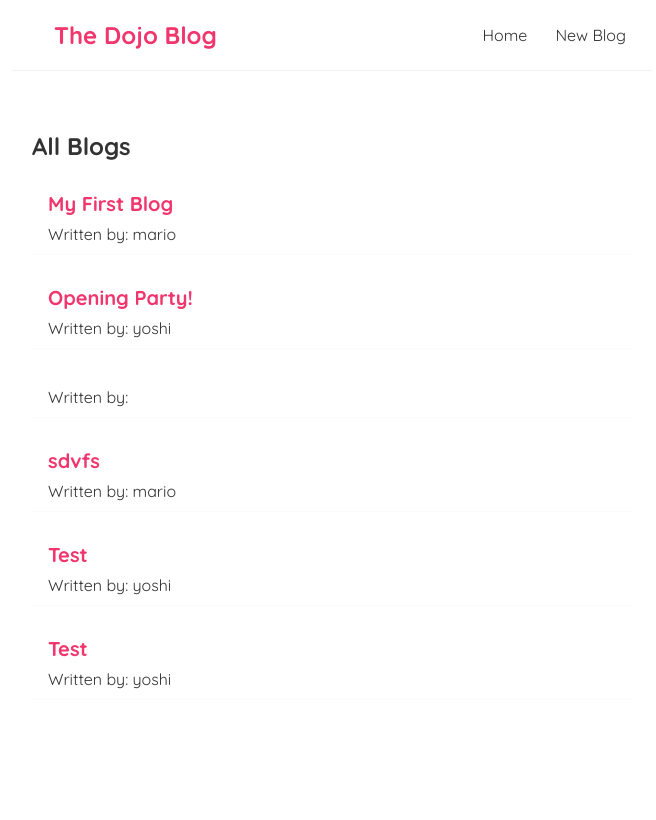
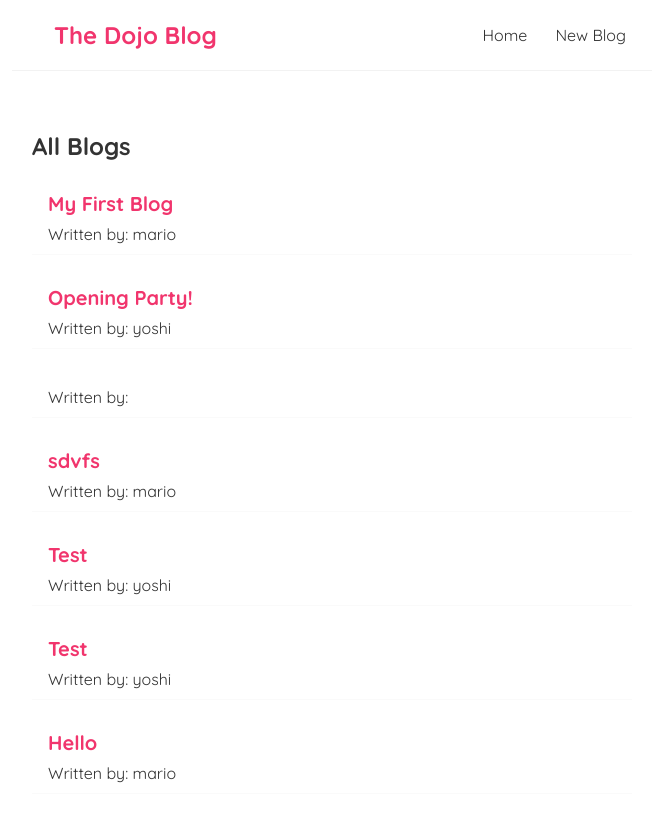
Before and after one commit to aleksandar-sokolov/dojo-blog, a React (Create React App) app: page / in a window 1280 px wide. Shown: the top 820 px of the page, without its empty margins (308-964 px from the left). Built offline with nearby package versions, Linux system fonts and the light colour scheme; data requests are answered from the project's data file.

Commit message:
Redirect to Home Page after new blog created

```diff
--- a/data/db.json
+++ b/data/db.json
@@ -32,6 +32,12 @@
       "body": "seafsdfsdfs",
       "author": "yoshi",
       "id": 6
+    },
+    {
+      "title": "Hello",
+      "body": "sojfsnvkln",
+      "author": "mario",
+      "id": 7
     }
   ]
 }
--- a/src/Create.js
+++ b/src/Create.js
@@ -1,4 +1,5 @@
 import { useState } from "react";
+import { useHistory } from "react-router";
 
 const Create = () => {
 
@@ -6,6 +7,7 @@ const Create = () => {
     const [body, setBody] = useState('');
     const [author, setAuthor] = useState('mario');
     const [isPending, setIsPending] = useState(false)
+    const history = useHistory();
 
     const handleSubmit = (e) => {
         e.preventDefault();
@@ -25,7 +27,9 @@ const Create = () => {
         .then(res => {
         setIsPending(false)
         console.log(res)
+        history.push('/');
         })
+
     }
 
     return (
```
